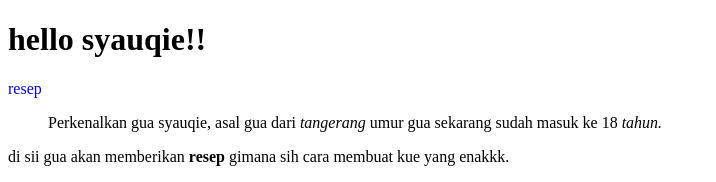
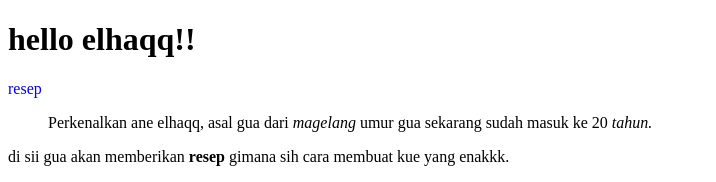
Before and after one commit to Elhaqq06/test-push-1, a plain HTML site: page index.html in a window 1280 px wide. Shown: the top 182 px of the page, without its empty margins (0-716 px from the left). Drawn offline with Linux system fonts and the light colour scheme.

Commit message:
first commit

```diff
--- a/index.html
+++ b/index.html
@@ -9,14 +9,14 @@
     <head>
 
             <h1>
-                hello syauqie!!
+                hello elhaqq!!
             </h1>
             <a href="resep.html">resep</a>
     </head>
 
     <body>
 
-        <blockquote>Perkenalkan gua syauqie, asal gua dari <cite>tangerang</cite> umur gua sekarang sudah masuk ke 18 <cite>tahun.</cite>
+        <blockquote>Perkenalkan ane elhaqq, asal gua dari <cite>magelang</cite> umur gua sekarang sudah masuk ke 20 <cite>tahun.</cite>
         </blockquote>
 
         <p>di sii gua akan memberikan <B>resep</B> gimana sih cara membuat kue yang enakkk.</p>
```
